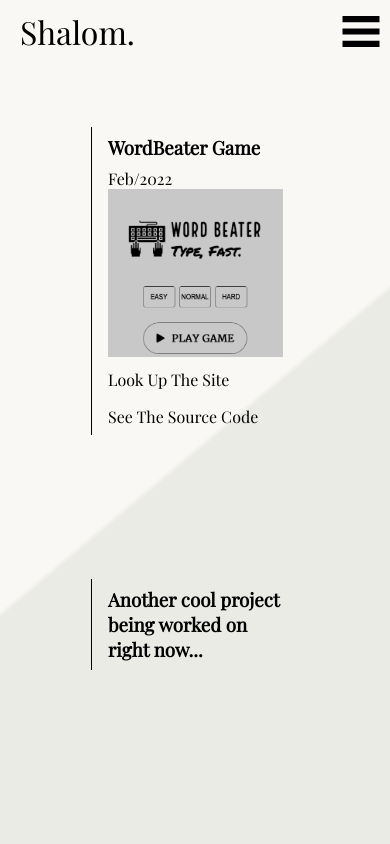
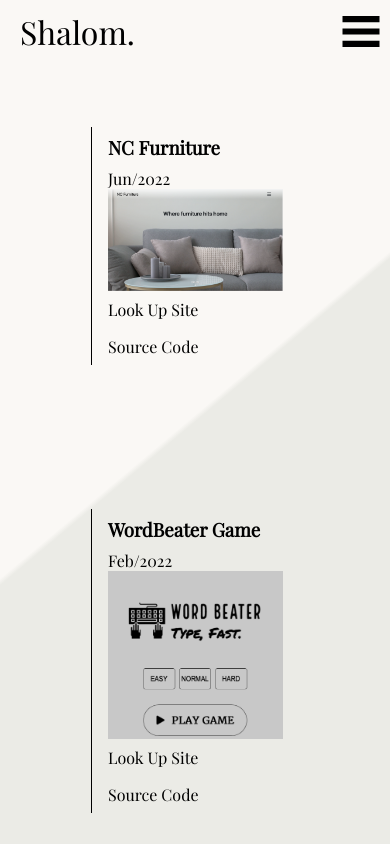
Before and after one commit to Shalomkohn/My-Portfolio-site, a React (Create React App) app: page /my-projects in a window 390 px wide. Shown: the top 844 px of the page. Built offline with nearby package versions, Linux system fonts and the light colour scheme.

Commit message:
added NCFurniture project, z-index on contact icons, flex on my projects, spread out on mobile screens.

```diff
--- a/src/components/my-projects.js
+++ b/src/components/my-projects.js
@@ -1,8 +1,17 @@
 import wordBeaterImg from '../word-beater-img.png'
+import NCFurnitureImg from '../NC-furniture-img.png'
 
 const projectsArray = [
     {
         id: 1,
+        title: 'NC Furniture',
+        date: 'Jun/2022',
+        img: NCFurnitureImg,
+        aTagHref: 'https://main.dy2o65319qp3n.amplifyapp.com',
+        srcCodeHref: 'https://github.com/Shalomkohn/North-capital-furniture',
+    },
+    {
+        id: 2,
         title: 'WordBeater Game ',
         date: 'Feb/2022',
         img: wordBeaterImg,
@@ -18,11 +27,15 @@ const MyProjects = () => {
             {projectsArray.map(project => {
                 return(
                     <div key={project.id} className='project'>
-                        <h3 className='projectName'>{project.title}</h3>
-                        <p className='projectDate'>{project.date}</p>
+                        <div>
+                            <h3 className='projectName'>{project.title}</h3>
+                            <p className='projectDate'>{project.date}</p>
+                        </div>
                         <img className='projectImg' src={project.img} alt="project image" />
-                        <a href={project.aTagHref} target="_blank" className='projectLink btn'>Look Up The Site</a>
-                        <a className='projectSourceCodeATag' href={project.srcCodeHref} target="_blank">See The Source Code</a>
+                        <div>
+                            <a href={project.aTagHref} target="_blank" className='projectLink btn'>Look Up Site</a>
+                            <a className='projectSourceCodeATag' href={project.srcCodeHref} target="_blank">Source Code</a>
+                        </div>
                     </div>
                 )
             })}
--- a/src/main.scss
+++ b/src/main.scss
@@ -106,7 +106,7 @@
   background-size: 120%;
   background-color: black;
   background-position: -3vw -6vw;
-  margin: 40px auto 50px auto;
+  margin: 80px auto 80px;
   position: relative;
 
   h1 {
@@ -130,11 +130,11 @@
 }
 
 .contactLogos {
+  z-index: 5;
   width: 50%;
-  margin: 3rem auto;
+  margin: 5rem auto;
   display: flex;
   justify-content: space-between;
-
 }
 
 .contactLogo {
@@ -217,6 +217,9 @@ a {
 /*  =============   /my-projects ============= */
 
 .project {
+  display: flex;
+  flex-direction: column;
+  justify-content: space-between;
   width: 13rem;
   margin: 4rem auto 9rem;
   padding: 0 1rem;
```
Also changed, not shown: src/NC-furniture-img.png (added).
